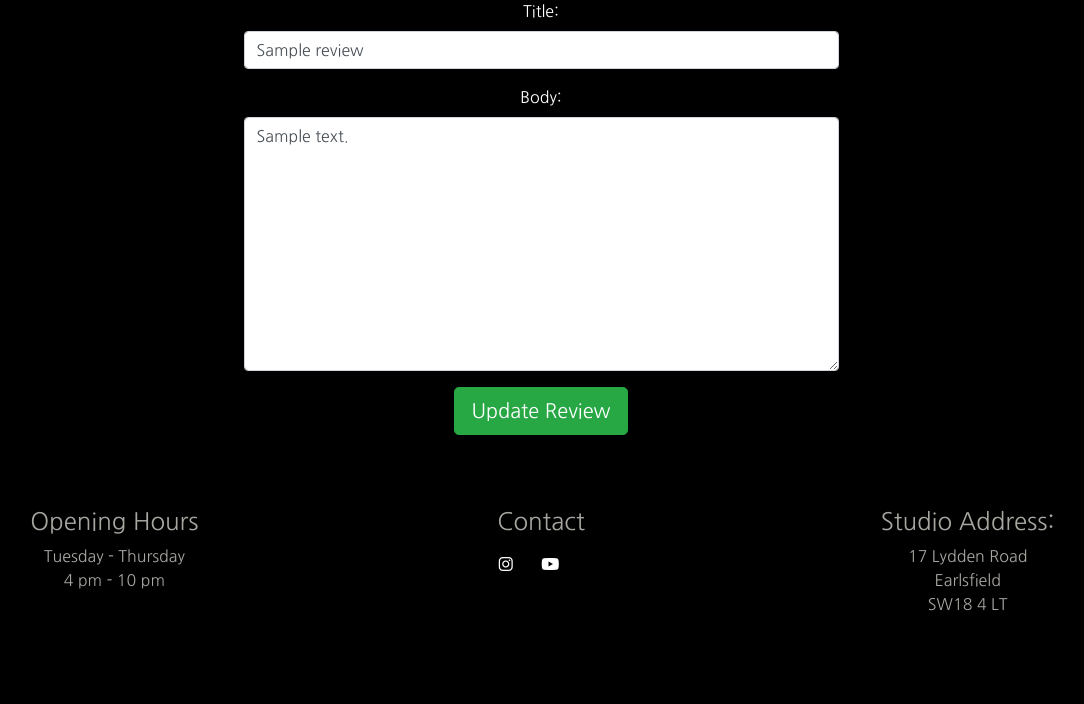
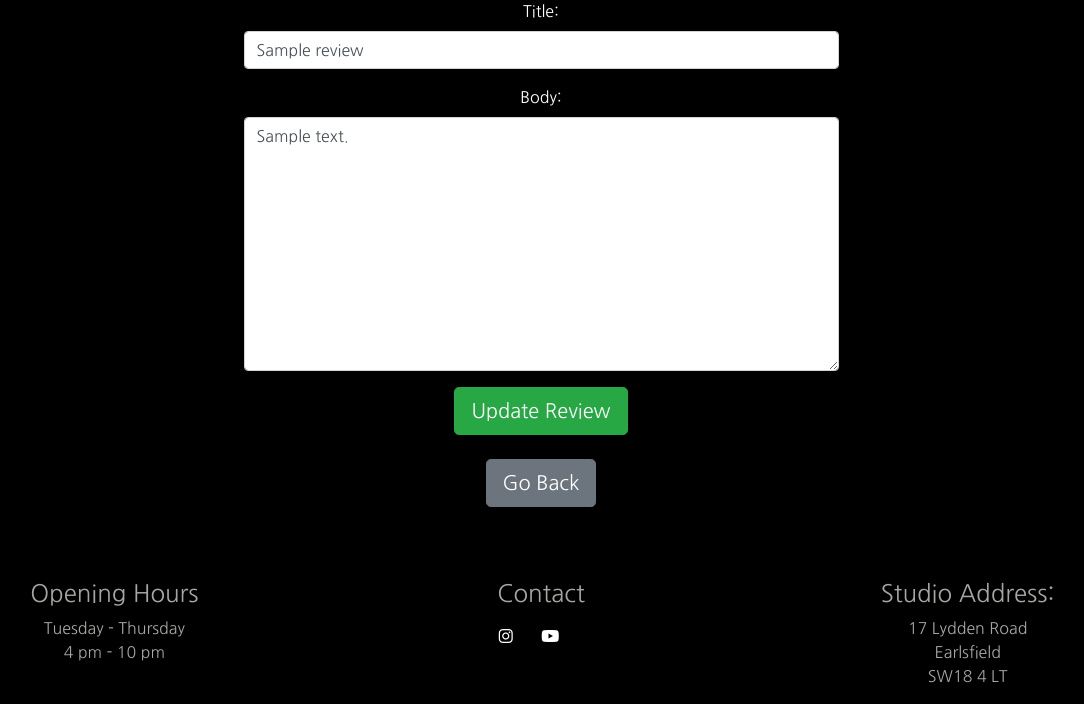
Before and after one commit to Tom-Ainsworth/CI-PP4-toms-drum-lessons, a Django app: page /reviews/1/update in a window 1280 px wide. Shown: the part 217-921 px from the top of the page, without its empty margins (99-1183 px from the left). Before the commit the page ends 828 px from the top, so only its background shows below. Run offline with Django 4.2, Linux system fonts and the light colour scheme; a user stored in the database is signed in; tables that the repository leaves empty hold one stand-in row (values such as "Sample post"); some libraries are stand-ins or nearby versions.

Commit message:
Readme changes. Add go back button to update_review

```diff
--- a/reviews/templates/update_review.html
+++ b/reviews/templates/update_review.html
@@ -23,6 +23,8 @@
         {% endfor %}
         <button type='submit' class="btn btn-success btn-lg">Update Review</button>
     </form>
+    <a href="{% url 'reviews' %}" class="btn btn-secondary btn-lg mt-4">Go Back</a>
+
 
     {% else %}
     <p class="h2">Oops! You don't have access to update this review, please <span class="link-inline"><a
```
Also changed, not shown: README.md.
